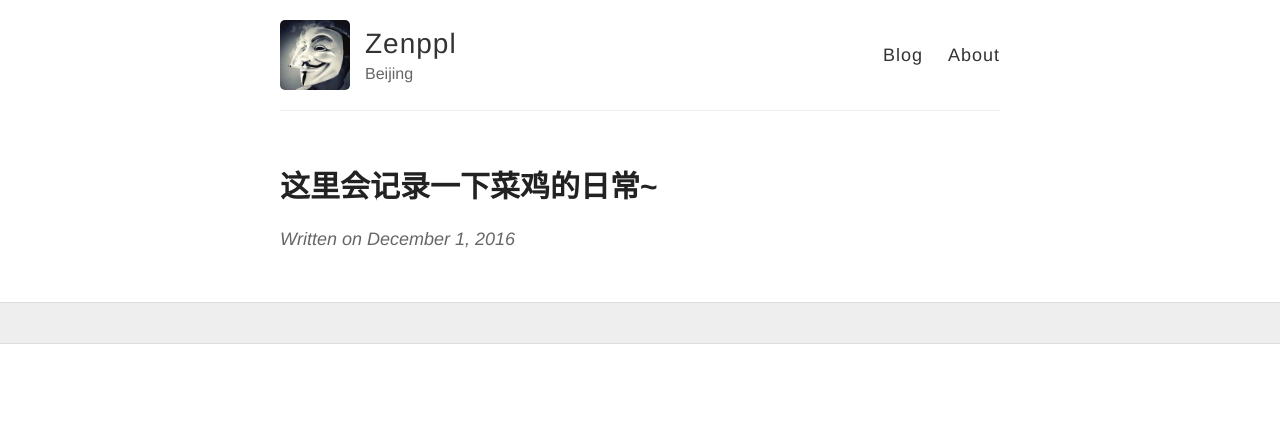
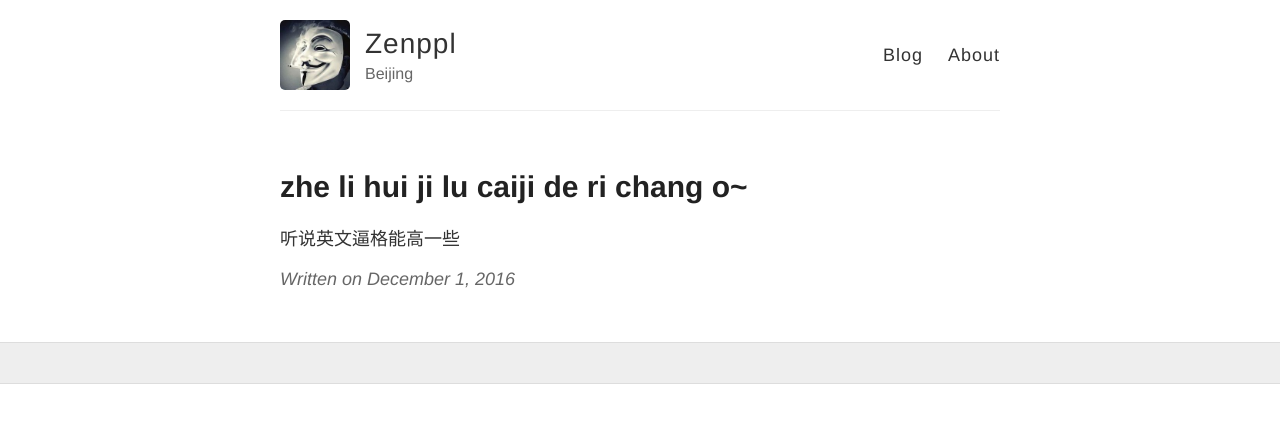
Before and after one commit to zenppl/zenppl.github.io, a Jekyll site: the page built from _posts/2016-12-1-Welcome.md, in a window 1280 px wide. Shown: the top 423 px of the page. Built offline with Jekyll 4.4.1, drawn with Linux system fonts in a browser that asks for light colours.

Commit message:
Update 2016-12-1-Welcome.md

```diff
--- a/_posts/2016-12-1-Welcome.md
+++ b/_posts/2016-12-1-Welcome.md
@@ -1,4 +1,5 @@
 ---
 layout: post
-title: 这里会记录一下菜鸡的日常~
+title: zhe li hui ji lu caiji de ri chang o~
 ---
+听说英文逼格能高一些
```
